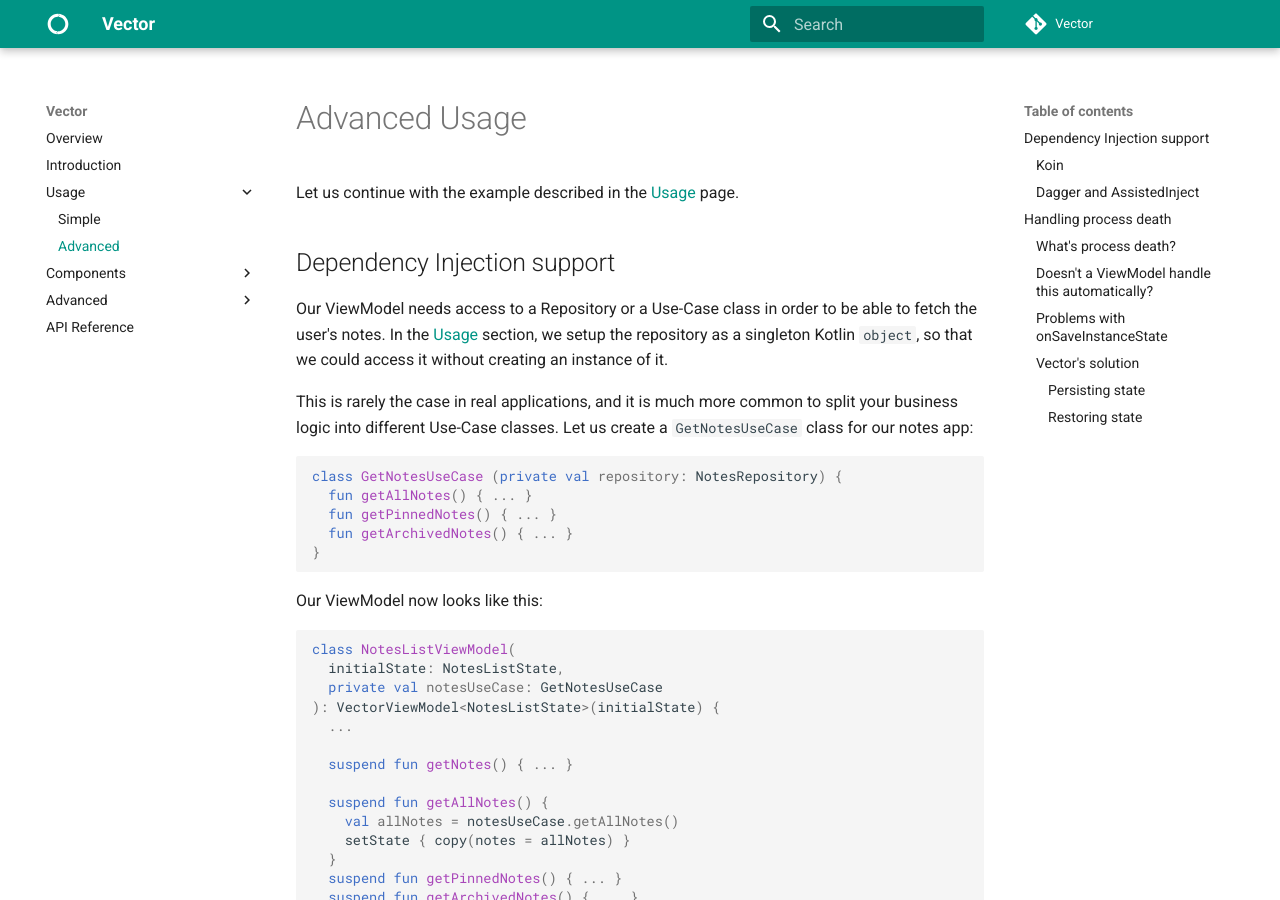
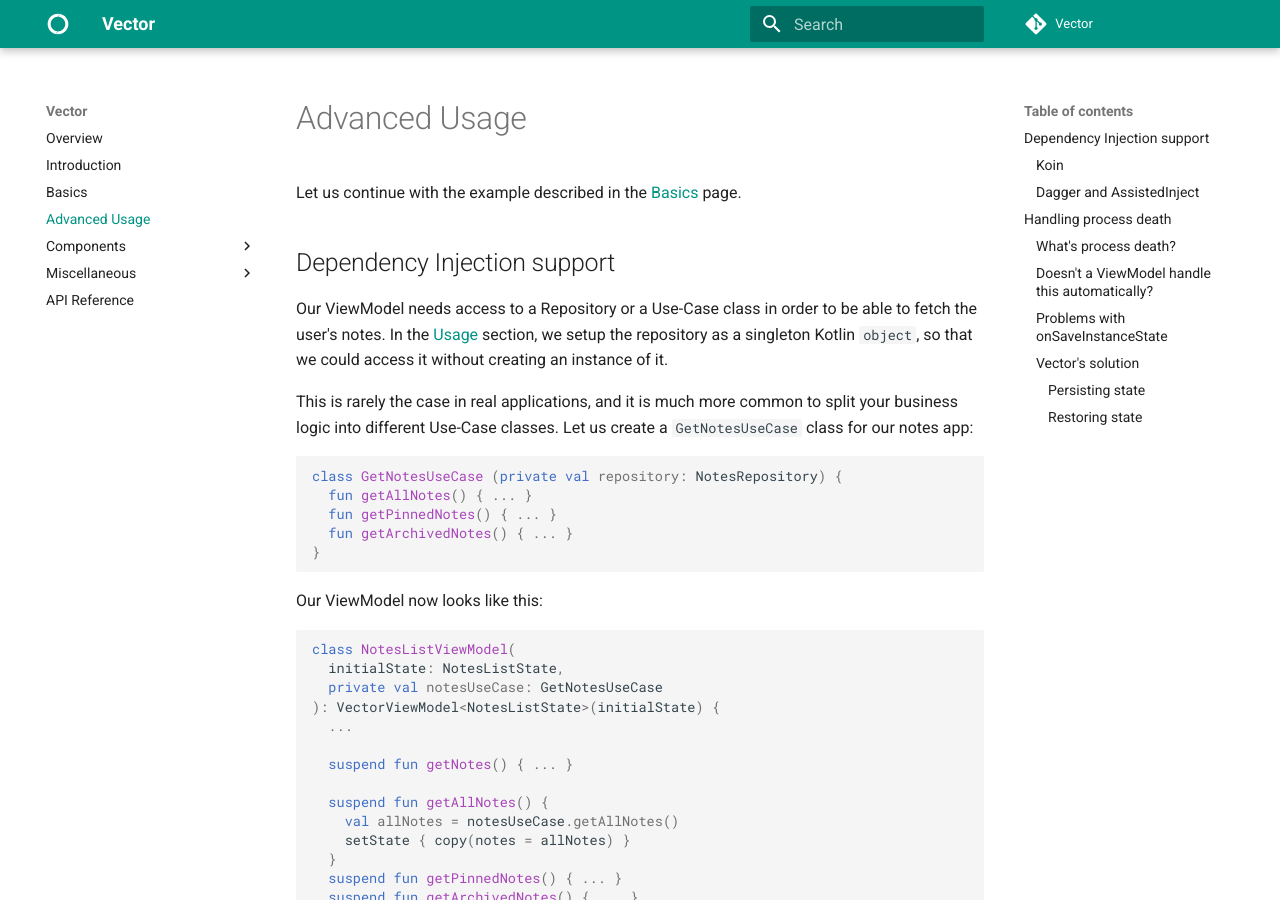
Before and after one commit to haroldadmin/Vector, an MkDocs documentation site: the page built from docs/usage/advanced.md, in a window 1280 px wide and 900 px high. Built offline with MkDocs 1.6.1 and Material for MkDocs 9.7.7, drawn with Linux system fonts in a browser that asks for light colours; comment, search, counter and statistics services are not loaded.

Commit message:
docs: Reorganize doc pages for a clearer structure

```diff
--- a/docs/advanced-usage.md
+++ b/docs/usage/advanced.md
@@ -1,10 +1,10 @@
 # Advanced Usage
 
-Let us continue with the example described in the [Usage](usage.md) page.
+Let us continue with the example described in the [Basics](basics.md) page.
 
 ## Dependency Injection support
 
-Our ViewModel needs access to a Repository or a Use-Case class in order to be able to fetch the user's notes. In the [Usage](usage.md) section, we setup the repository as a singleton Kotlin `object`, so that we could access it without creating an instance of it.
+Our ViewModel needs access to a Repository or a Use-Case class in order to be able to fetch the user's notes. In the [Usage](basics.md) section, we setup the repository as a singleton Kotlin `object`, so that we could access it without creating an instance of it.
 
 This is rarely the case in real applications, and it is much more common to split your business logic into different Use-Case classes. Let us create a `GetNotesUseCase` class for our notes app:
 
--- a/mkdocs.yml
+++ b/mkdocs.yml
@@ -10,18 +10,17 @@
 nav:
   - 'Overview': 'index.md'
   - 'Introduction': 'introduction.md'
-  - 'Usage':
-    - 'Simple': 'usage.md'
-    - 'Advanced': 'advanced-usage.md'
+  - 'Basics': 'usage/basics.md'
+  - 'Advanced Usage': 'usage/advanced.md'
   - 'Components':
-    - 'Vector State': 'vector-state.md'
-    - 'Vector Fragment': 'vector-fragment.md'
-    - 'Vector ViewModel': 'vector-viewmodel.md'
-    - 'SavedState VectorViewModel': 'saved-state-vectorviewmodel.md'
-    - 'Logging': 'logging.md'
-  - 'Advanced':
-      - 'Automatic ViewModel Creation': 'automatic-viewmodel-creation.md'
-      - 'Coroutine Context for State Store': 'state-store-context.md'
+    - 'Vector State': 'components/vector-state.md'
+    - 'Vector Fragment': 'components/vector-fragment.md'
+    - 'Vector ViewModel': 'components/vector-viewmodel.md'
+    - 'SavedState VectorViewModel': 'components/saved-state-vectorviewmodel.md'
+    - 'Logging': 'components/logging.md'
+  - 'Miscellaneous':
+      - 'Automatic ViewModel Creation': 'misc/automatic-viewmodel-creation.md'
+      - 'Coroutine Context for State Store': 'misc/state-store-context.md'
   - 'API Reference': 'api/vector/index.md'
 
 theme:
```
Also changed, not shown: docs/introduction.md (+4 -4 lines), docs/usage/basics.md (renamed from docs/usage.md, +5 -5 lines), docs/components/logging.md (renamed from docs/logging.md), docs/components/saved-state-vectorviewmodel.md (renamed from docs/saved-state-vectorviewmodel.md), docs/components/vector-fragment.md (renamed from docs/vector-fragment.md), docs/components/vector-state.md (renamed from docs/vector-state.md), docs/components/vector-viewmodel.md (renamed from docs/vector-viewmodel.md), docs/misc/automatic-viewmodel-creation.md (renamed from docs/automatic-viewmodel-creation.md), docs/misc/state-store-context.md (renamed from docs/state-store-context.md).
